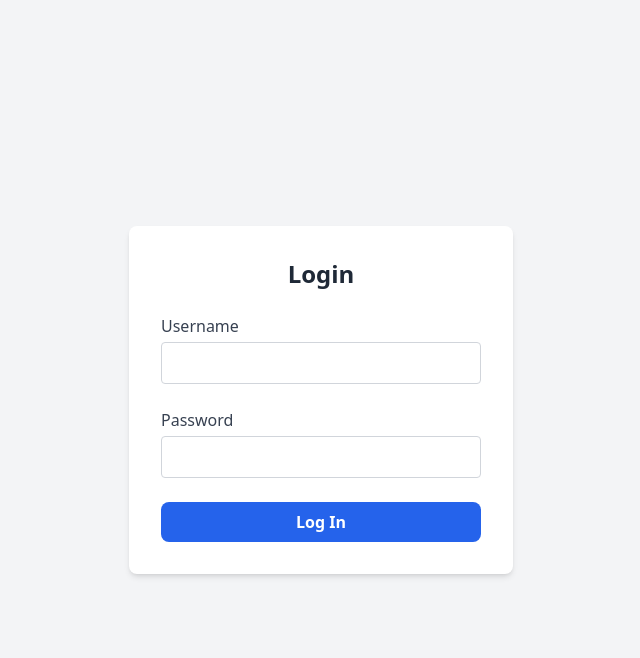
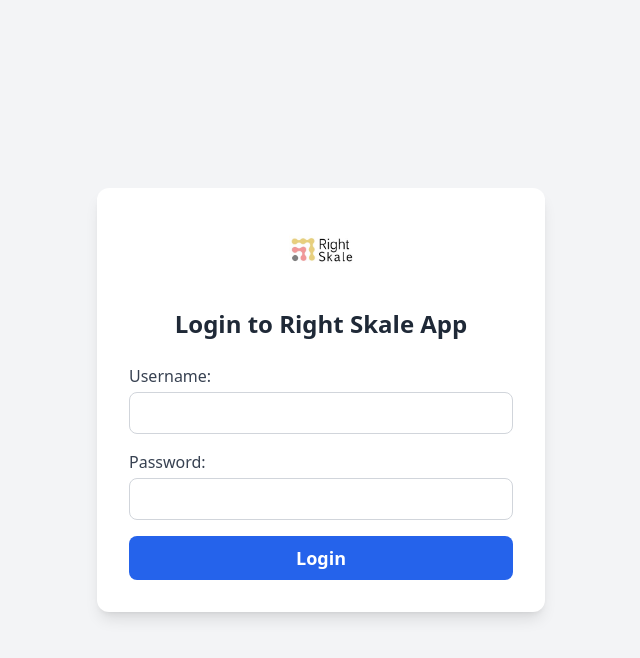
Before and after one commit to anshrightskale/MultiTenantPDFApp, a Flask app: page /login in a window 1280 px wide. Shown: the top 658 px of the page, without its empty margins (319-959 px from the left). Run offline with Flask 3, Linux system fonts and the light colour scheme; some libraries are stand-ins or nearby versions.

Commit message:
fixed login

```diff
--- a/templates/login.html
+++ b/templates/login.html
@@ -1,30 +1,51 @@
 <!DOCTYPE html>
-<html>
+<html lang="en">
 <head>
-  <meta charset="UTF-8">
-  <title>Login</title>
+  <meta charset="UTF-8" />
+  <meta name="viewport" content="width=device-width, initial-scale=1.0" />
   <script src="https://cdn.tailwindcss.com"></script>
+  <title>Login - Right Skale</title>
 </head>
 <body class="bg-gray-100 min-h-screen flex items-center justify-center p-6">
-  <form method="POST" class="bg-white p-8 rounded-lg shadow-md w-full max-w-sm space-y-6">
-    <h2 class="text-2xl font-semibold text-center text-gray-800">Login</h2>
+  <div class="w-full max-w-md bg-white shadow-lg rounded-xl p-8 space-y-6">
+
+    <!-- Logo -->
+    <div class="flex justify-center">
+      <img src="/static/right-skale-logo.jpeg" alt="Right Skale Logo" class="h-16 object-contain">
+    </div>
+
+    <h2 class="text-2xl font-bold text-center text-gray-800">Login to Right Skale App</h2>
+
+    <form method="POST" class="space-y-4" onsubmit="sanitizeInputs()">
 
       <div>
-      <label class="block mb-1 text-gray-700">Username</label>
+        <label class="block text-gray-700 mb-1 font-medium">Username:</label>
         <input type="text" name="username" required
-             class="w-full border border-gray-300 px-4 py-2 rounded focus:ring focus:ring-blue-300 focus:outline-none">
+          class="w-full border border-gray-300 rounded-lg px-4 py-2 focus:ring focus:ring-blue-300 focus:outline-none"
+          id="username">
       </div>
 
       <div>
-      <label class="block mb-1 text-gray-700">Password</label>
+        <label class="block text-gray-700 mb-1 font-medium">Password:</label>
         <input type="password" name="password" required
-             class="w-full border border-gray-300 px-4 py-2 rounded focus:ring focus:ring-blue-300 focus:outline-none">
+          class="w-full border border-gray-300 rounded-lg px-4 py-2 focus:ring focus:ring-blue-300 focus:outline-none"
+          id="password">
       </div>
 
       <button type="submit"
-            class="w-full bg-blue-600 text-white py-2 rounded-lg font-semibold hover:bg-blue-700 transition">
-      Log In
+        class="w-full bg-blue-600 text-white py-2 rounded-lg text-lg font-semibold hover:bg-blue-700 transition duration-200">
+        Login
       </button>
     </form>
+  </div>
+
+  <script>
+    function sanitizeInputs() {
+      const usernameInput = document.getElementById("username");
+      const passwordInput = document.getElementById("password");
+      usernameInput.value = usernameInput.value.trim();
+      passwordInput.value = passwordInput.value.trim();
+    }
+  </script>
 </body>
 </html>
```
Lines whose indentation alone changed are shown as unchanged.
